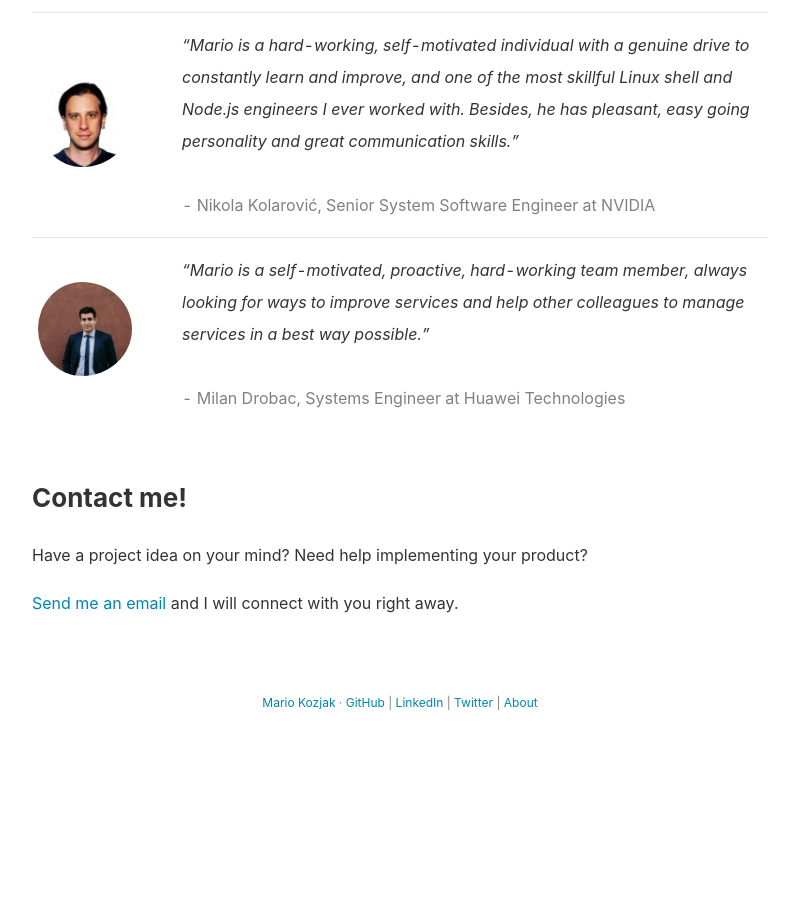
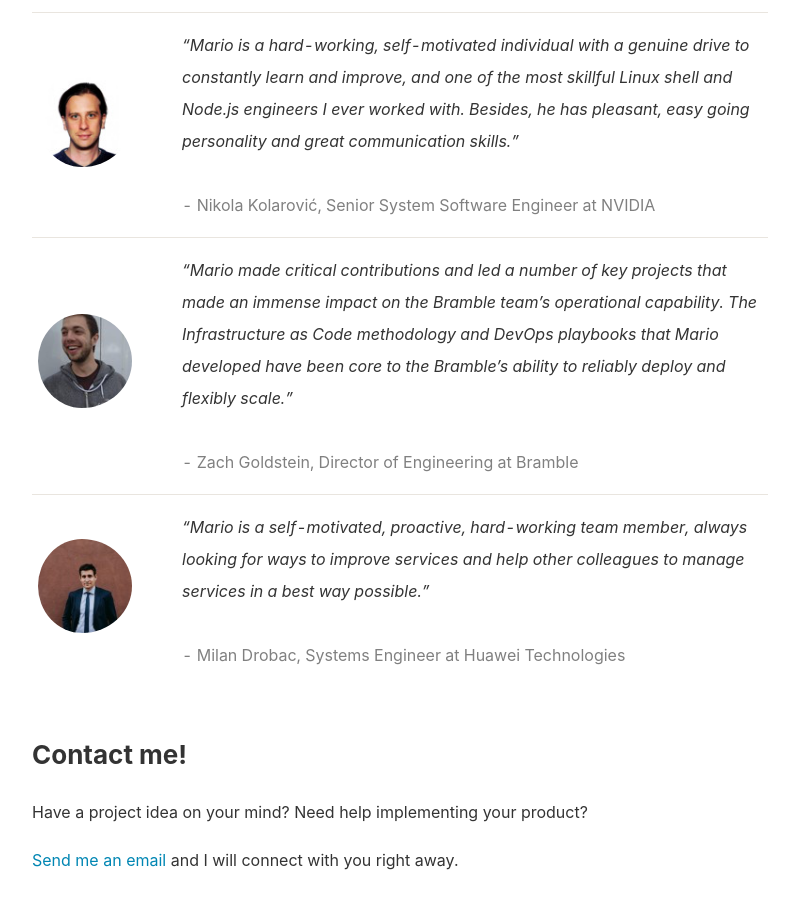
Before and after one commit to mkozjak/mkozjak.github.io, a Jekyll site: the page built from index.html, in a window 1280 px wide and 900 px high, scrolled down 2397 px. Shown: the whole window, without its empty margins (240-1039 px from the left). Built offline with Jekyll 4.4.1, drawn with Linux system fonts in a browser that asks for light colours; before the commit the page ends 3168 px from its top, so only the background shows below that.

Commit message:
add Zach's testimonial

```diff
--- a/index.html
+++ b/index.html
@@ -89,6 +89,22 @@ permalink: /
           </td>
         </tr>
         <tr>
+          <td style="padding-right: 6px; vertical-align: middle; width: 140px; border-bottom: 1px solid #e9e5df;" valign="middle">
+            <a><img data-class="external" src="https://github.com/mkozjak/mkozjak.github.io/blob/gh-pages/assets/images/testimonial_zach.png?raw=true" alt="" style="padding-left: 6px; border-radius: 100%" width="100"></a>
+            <br>
+          </td>
+          <td style="vertical-align: middle; padding-left: 10px; border-bottom: 1px solid #e9e5df;">
+            <table cellspacing="0" cellpadding="0" border="0">
+              <tbody>
+                <tr>
+                  <td class="testimonial-message"><em>&ldquo;Mario made critical contributions and led a number of key projects that made an immense impact on the Bramble team’s operational capability. The Infrastructure as Code methodology and DevOps playbooks that Mario developed have been core to the Bramble’s ability to reliably deploy and flexibly scale.&rdquo;</em><br><br><span style="color: grey;">- Zach Goldstein, Director of Engineering at Bramble</span>
+                  </td>
+                </tr>
+              </tbody>
+            </table>
+          </td>
+        </tr>
+        <tr>
           <td style="padding-right: 6px; vertical-align: middle; width: 140px;" valign="middle">
             <a><img data-class="external" src="https://github.com/mkozjak/mkozjak.github.io/blob/gh-pages/assets/images/testimonial_milan.png?raw=true" alt="" style="padding-left: 6px; border-radius: 100%" width="100"></a>
             <br>
```
Also changed, not shown: assets/images/testimonial_zach.png (added).
